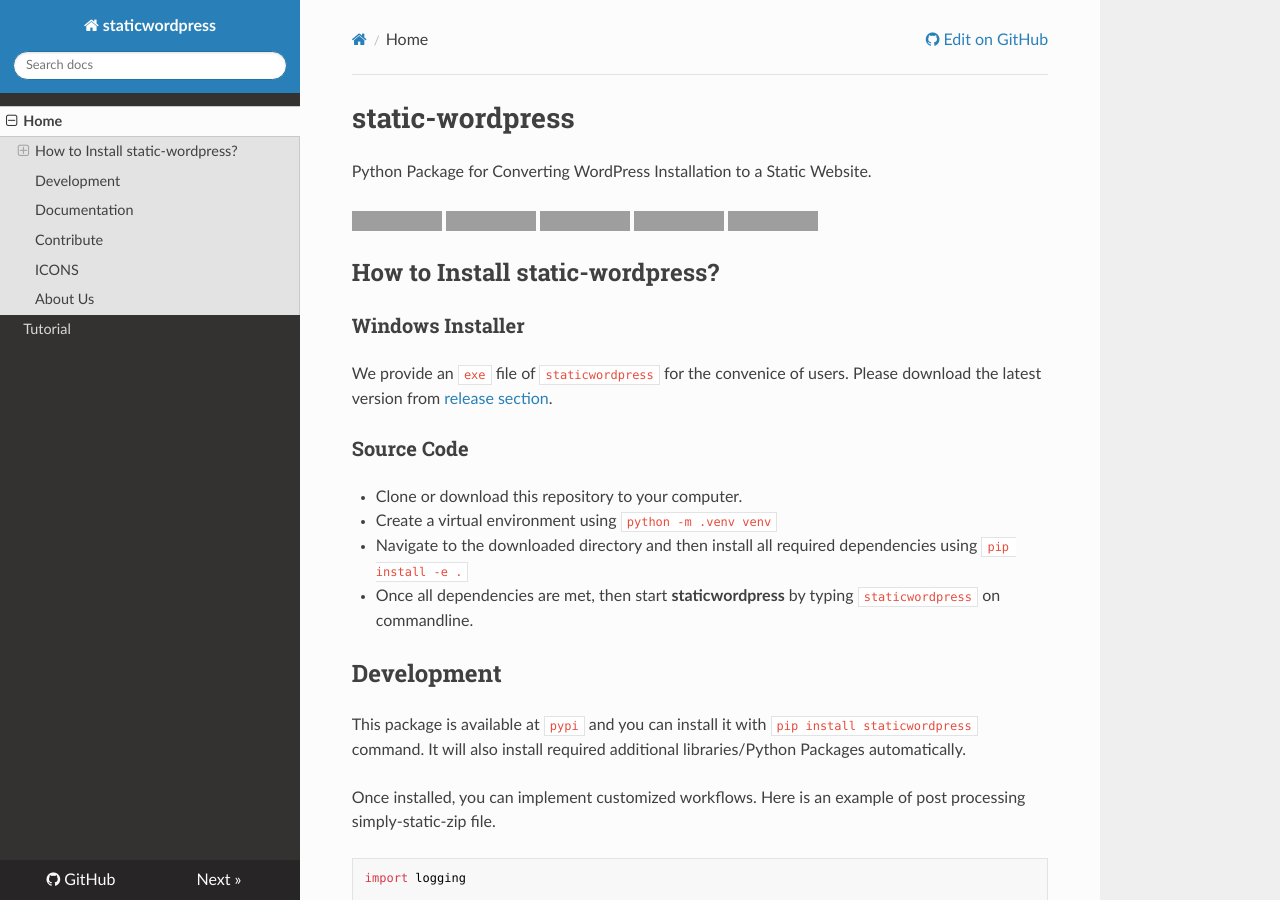
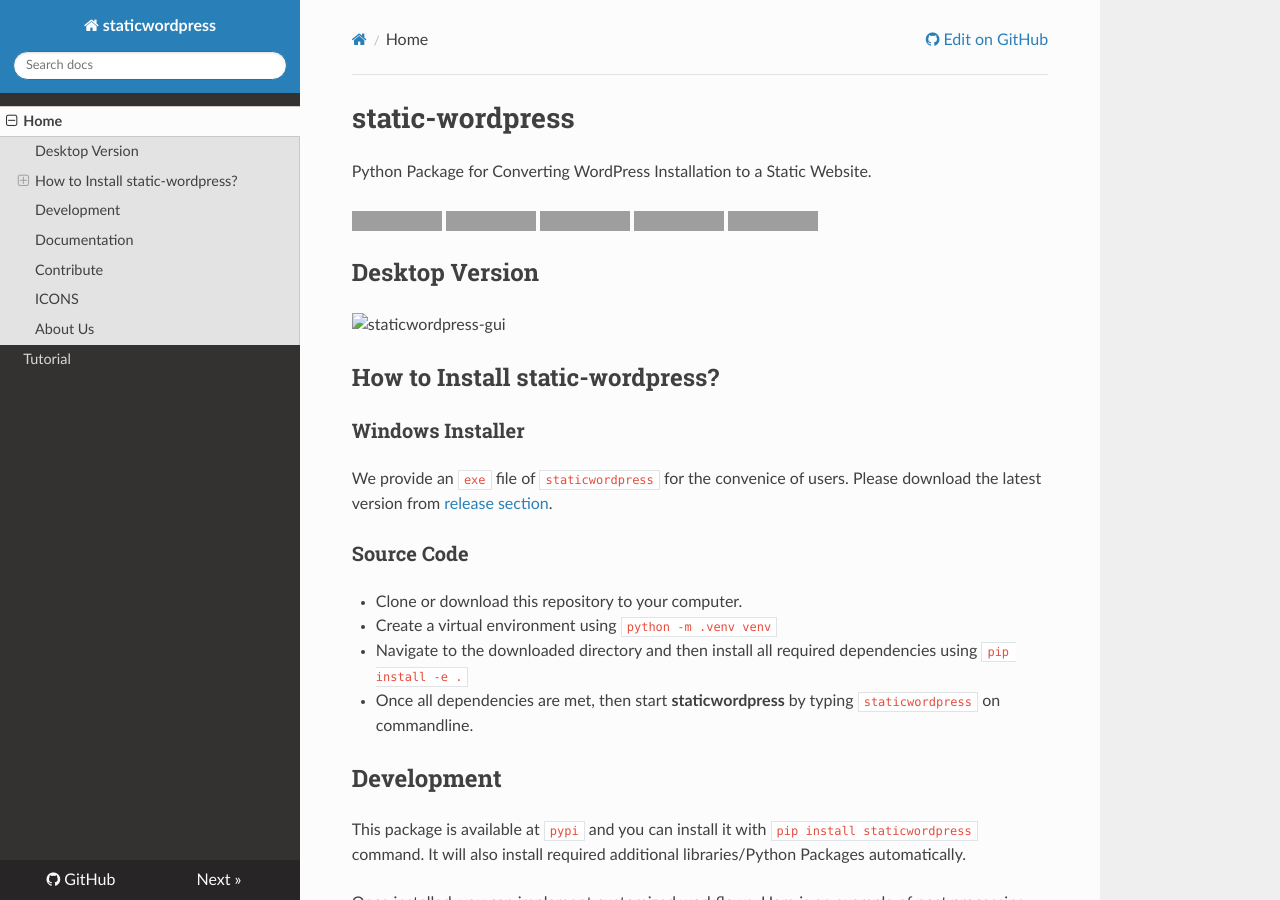
Before and after one commit to serpwings/static-wordpress, an MkDocs documentation site: the page built from docs/index.md, in a window 1280 px wide and 900 px high. Built offline with MkDocs 1.6.1, drawn with Linux system fonts in a browser that asks for light colours; nearby versions of some CDN libraries; grey boxes are pictures that could not be loaded.

Commit message:
added gui screenshot

```diff
--- a/docs/index.md
+++ b/docs/index.md
@@ -7,6 +7,10 @@ Python Package for Converting WordPress Installation to a Static Website.
 [![status](https://img.shields.io/pypi/status/staticwordpress.svg?style=flat-square "Project Development Status")](https://github.com/pleiszenburg/staticwordpress/milestone/1)
 [![pypi_version](https://img.shields.io/pypi/v/staticwordpress.svg?style=flat-square "Available on PyPi - the Python Package Index")](https://pypi.python.org/pypi/staticwordpress)
 [![supported_python_versions](https://img.shields.io/pypi/pyversions/staticwordpress.svg?style=flat-square "Supported Python Version")](https://pypi.python.org/pypi/staticwordpress)
+
+## Desktop Version
+
+![staticwordpress-gui](docs/img/staticwordpress-gui.png)
 
 ## How to Install static-wordpress?
 
```
Also changed, not shown: README.md (+5 -0 lines), docs/img/staticwordpress-gui.png (added).
